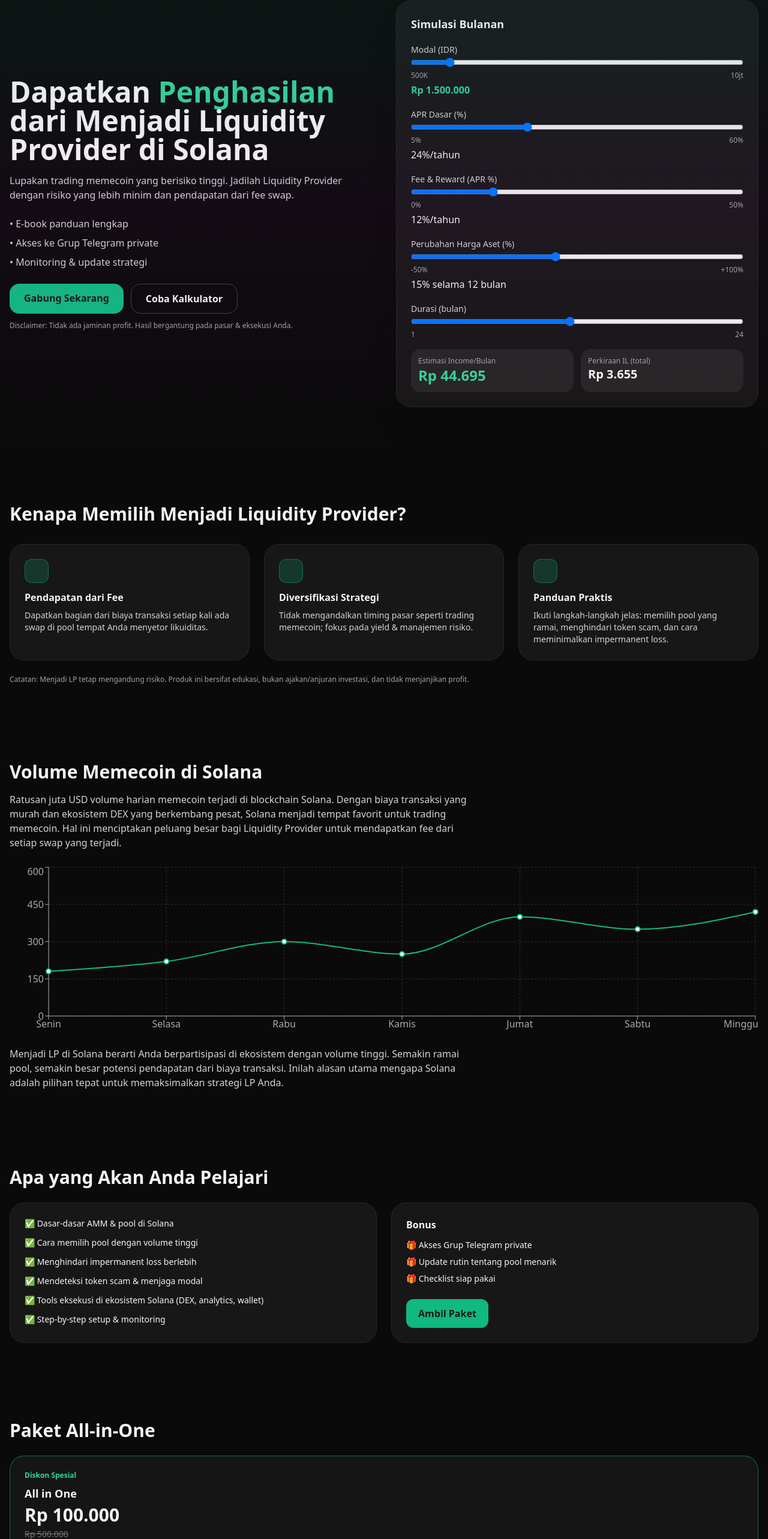
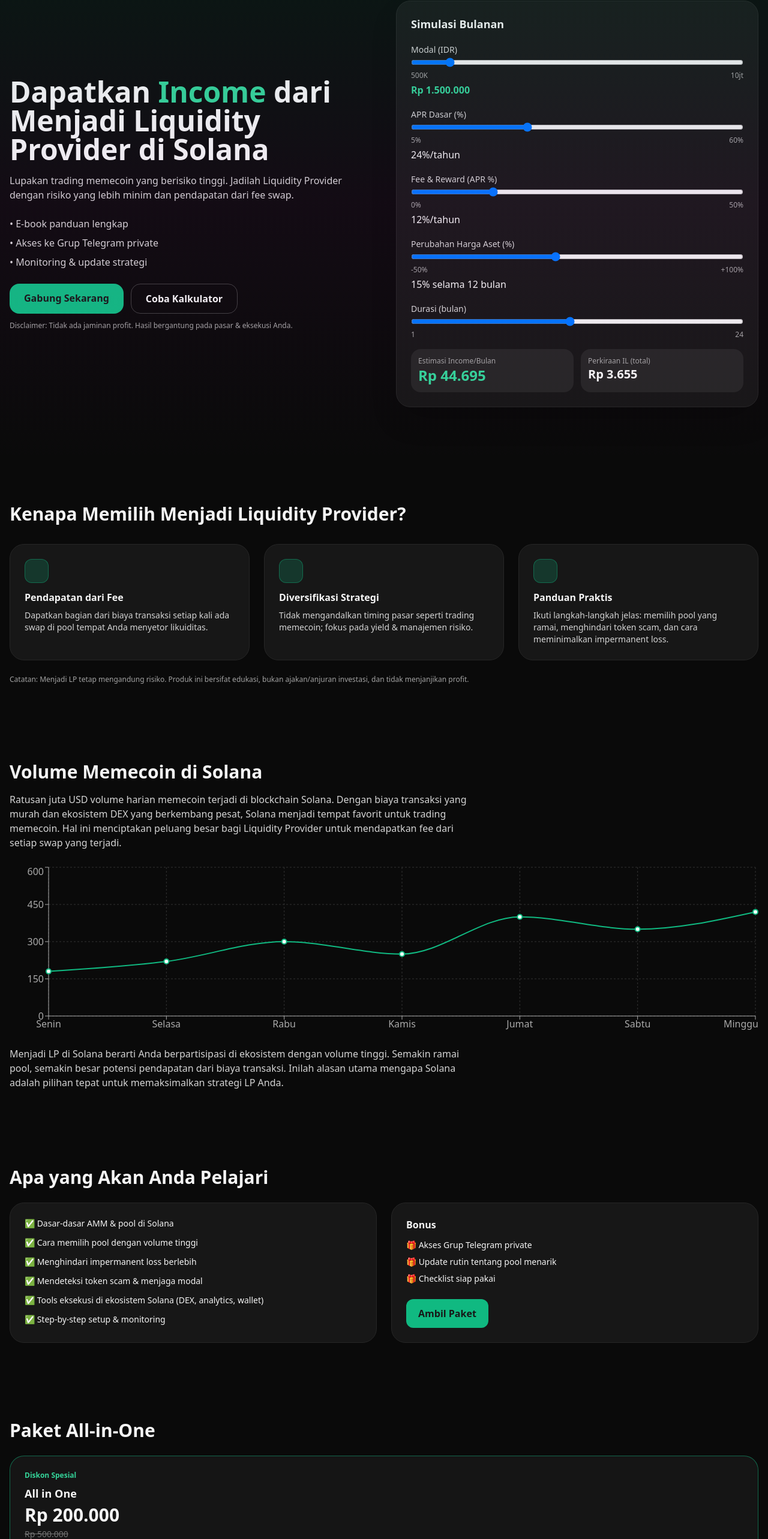
Before and after one commit to superadit98/work-, a Next.js app: page / in a window 1280 px wide. Shown: the part 160-2726 px from the top of the page at 60% size. Built offline with nearby package versions, Linux system fonts and the light colour scheme.

Commit message:
Update index.jsx

```diff
--- a/pages/index.jsx
+++ b/pages/index.jsx
@@ -57,7 +57,7 @@
         <div className="mx-auto max-w-7xl px-4 py-16 lg:py-24 grid md:grid-cols-2 gap-10 items-center">
           <div>
             <motion.h1 initial={{opacity:0,y:20}} animate={{opacity:1,y:0}} transition={{duration:0.6}} className="text-4xl md:text-5xl font-extrabold leading-tight">
-              Dapatkan <span className="text-emerald-400">Penghasilan</span> dari Menjadi Liquidity Provider di Solana
+              Dapatkan <span className="text-emerald-400">Income</span> dari Menjadi Liquidity Provider di Solana
             </motion.h1>
             <p className="mt-4 text-neutral-300">
               Lupakan trading memecoin yang berisiko tinggi. Jadilah Liquidity Provider dengan risiko yang lebih minim dan pendapatan dari fee swap.
@@ -189,7 +189,7 @@
           <div className="rounded-3xl border border-emerald-500/50 bg-neutral-900/90 p-6 flex flex-col">
             <div className="mb-2 text-xs font-semibold text-emerald-400">Diskon Spesial</div>
             <div className="text-lg font-semibold">All in One</div>
-            <div className="mt-1 text-3xl font-extrabold">{idr(100000)}</div>
+            <div className="mt-1 text-3xl font-extrabold">{idr(200000)}</div>
             <div className="mt-1 text-sm line-through text-neutral-500">{idr(500000)}</div>
             <ul className="mt-4 space-y-2 text-sm text-neutral-300">
               <li>• E-book lengkap</li>
@@ -205,7 +205,7 @@
       <section id="faq" className="mx-auto max-w-7xl px-4 py-16">
         <h2 className="text-2xl md:text-3xl font-bold">Pertanyaan Umum</h2>
         <div className="mt-6 space-y-4">
-          <Faq q="Apakah pasti dapat penghasilan tiap bulan?" a="Tidak ada jaminan profit. Hasil bergantung pada modal, kondisi pasar, strategi, dan eksekusi." />
+          <Faq q="Apakah pasti dapat Income tiap bulan?" a="Tidak ada jaminan profit. Hasil bergantung pada modal, kondisi pasar, strategi, dan eksekusi." />
           <Faq q="Apakah menjadi LP tanpa risiko?" a="Tidak. Risiko utama termasuk impermanent loss, fluktuasi yield, risiko protokol/kontrak pintar, dan volatilitas aset. Materi membantu mengenali dan mengelolanya." />
           <Faq q="Apa saja yang saya dapatkan?" a="Anda mendapat e-book, akses grup Telegram, monitoring, panduan memilih pool ramai, cara menghindari impermanent loss, serta menghindari token scam." />
           <Faq q="Bagaimana cara bergabung ke grup?" a="Setelah melakukan pembayaran/konfirmasi ke Telegram @ashitherewego, Anda akan langsung diberikan link ke grup private." />
@@ -217,7 +217,7 @@
       <footer className="border-t border-neutral-800">
         <div className="mx-auto max-w-7xl px-4 py-10 text-sm text-neutral-400">
           <div className="font-semibold text-neutral-200">LP Memecoin Class</div>
-          <p className="mt-2">Edukasi praktis untuk mendapatkan penghasilan sebagai Liquidity Provider di blockchain Solana.</p>
+          <p className="mt-2">Edukasi praktis untuk mendapatkan Income sebagai Liquidity Provider di blockchain Solana.</p>
           <p className="mt-2">Kontak Telegram: @ashitherewego</p>
         </div>
       </footer>
```
